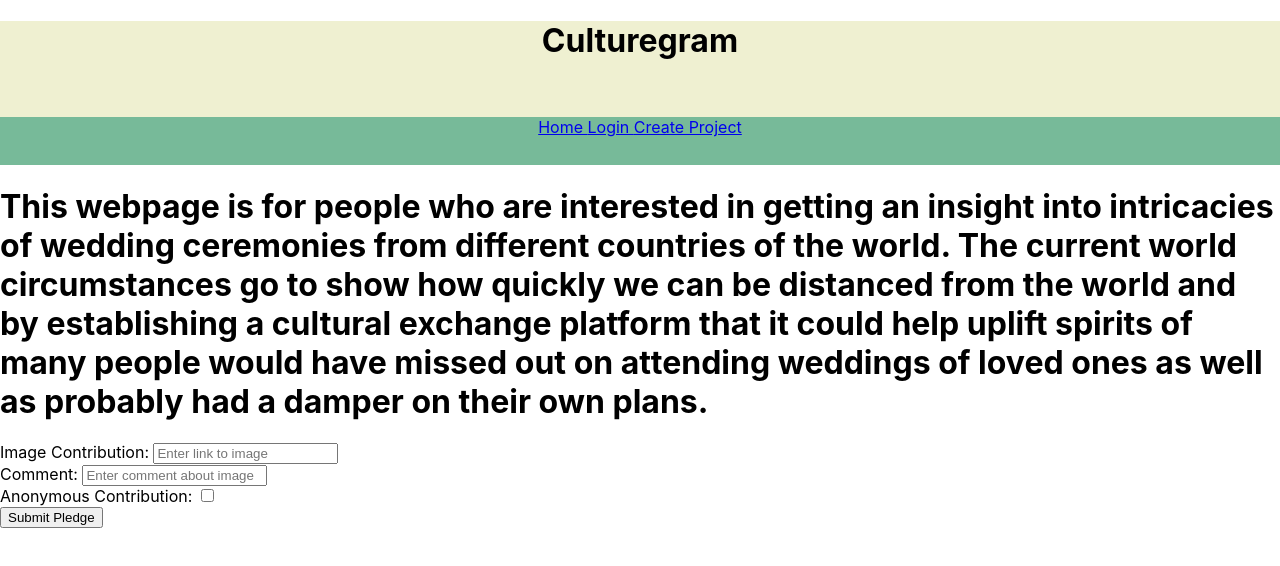
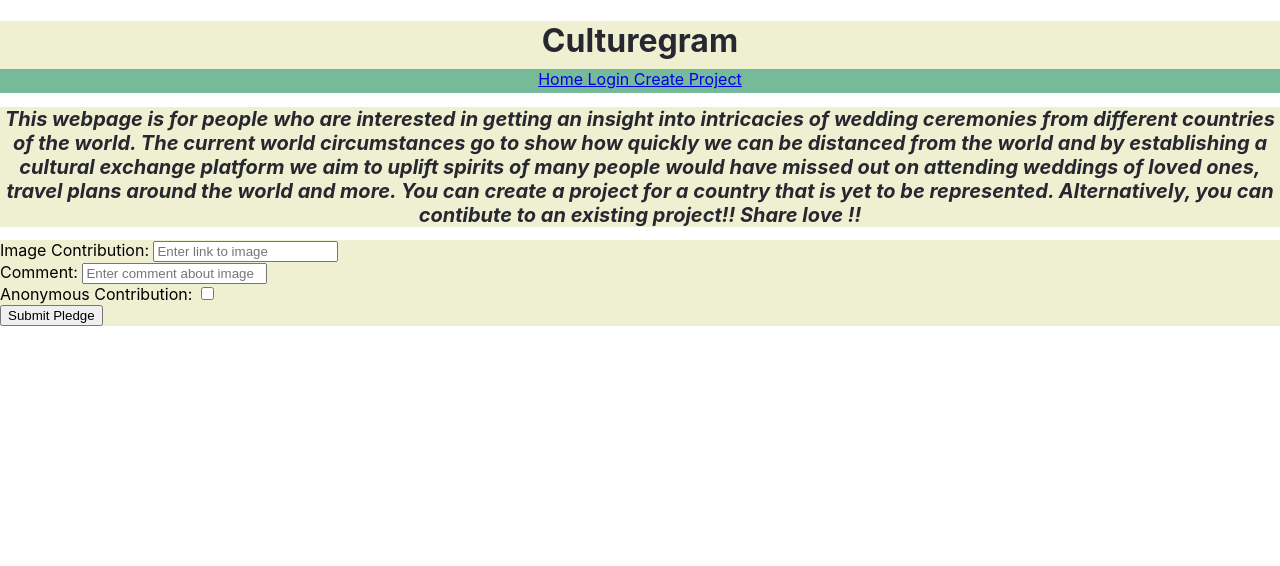
Before and after one commit to KritiBhardwaj/crowdfunding, a React (Create React App) app: page /submitPledge in a window 1280 px wide. Shown: the top 566 px of the page. Built offline with nearby package versions, Linux system fonts and the light colour scheme.

Commit message:
styling homepage

```diff
--- a/src/App.css
+++ b/src/App.css
@@ -6,17 +6,18 @@
 }
 
 #web-title {
+  color: #262730;
   text-align: center;
   vertical-align: middle;
   background-color: #eff0d1;
-  height: 1in;
+  height: 0.5in;
 }
 
 #nav {
   background-color: #77ba99;
   color: #d33f49 !important;
   text-align: center;
-  height: 0.5in;
+  height: 0.25in;
 }
 
 #create-project {
@@ -24,3 +25,23 @@
   text-align: center;
   height: 100%;
 }
+
+#about {
+  margin: 0mm;
+  padding: 0pc;
+  text-align: center;
+  font-size: x-small;
+  color: #262730;
+  font-style: italic;
+  background-color: #eff0d1;
+}
+
+/*
+#D7C0D0
+#D33F49
+#262730
+*/
+
+#home-page {
+  background-color: #eff0d1;
+}
--- a/src/App.js
+++ b/src/App.js
@@ -21,17 +21,21 @@ function App() {
         <Nav />
       </div>
 
-      <div id="home-page">
+      <div id="about">
         <h1>
           This webpage is for people who are interested in getting an insight
           into intricacies of wedding ceremonies from different countries of the
           world. The current world circumstances go to show how quickly we can
           be distanced from the world and by establishing a cultural exchange
-          platform that it could help uplift spirits of many people would have
-          missed out on attending weddings of loved ones as well as probably had
-          a damper on their own plans.
+          platform we aim to uplift spirits of many people would have missed out
+          on attending weddings of loved ones, travel plans around the world and
+          more. You can create a project for a country that is yet to be
+          represented. Alternatively, you can contibute to an existing project!!
+          Share love !!
         </h1>
+      </div>
 
+      <div id="home-page">
         <Switch>
           <Route path="/submitPledge">
             <SubmitPledgePage />
--- a/src/components/ProjectCard/ProjectCard.jsx
+++ b/src/components/ProjectCard/ProjectCard.jsx
@@ -10,7 +10,6 @@ function ProjectCard(props) {
       <Link to={`/projects/${projectData.id}`}>
         <img src={projectData.image} />
         <h3>{projectData.title}</h3>
-        <h3>{projectData.owner}</h3>
       </Link>
     </div>
   );
```
